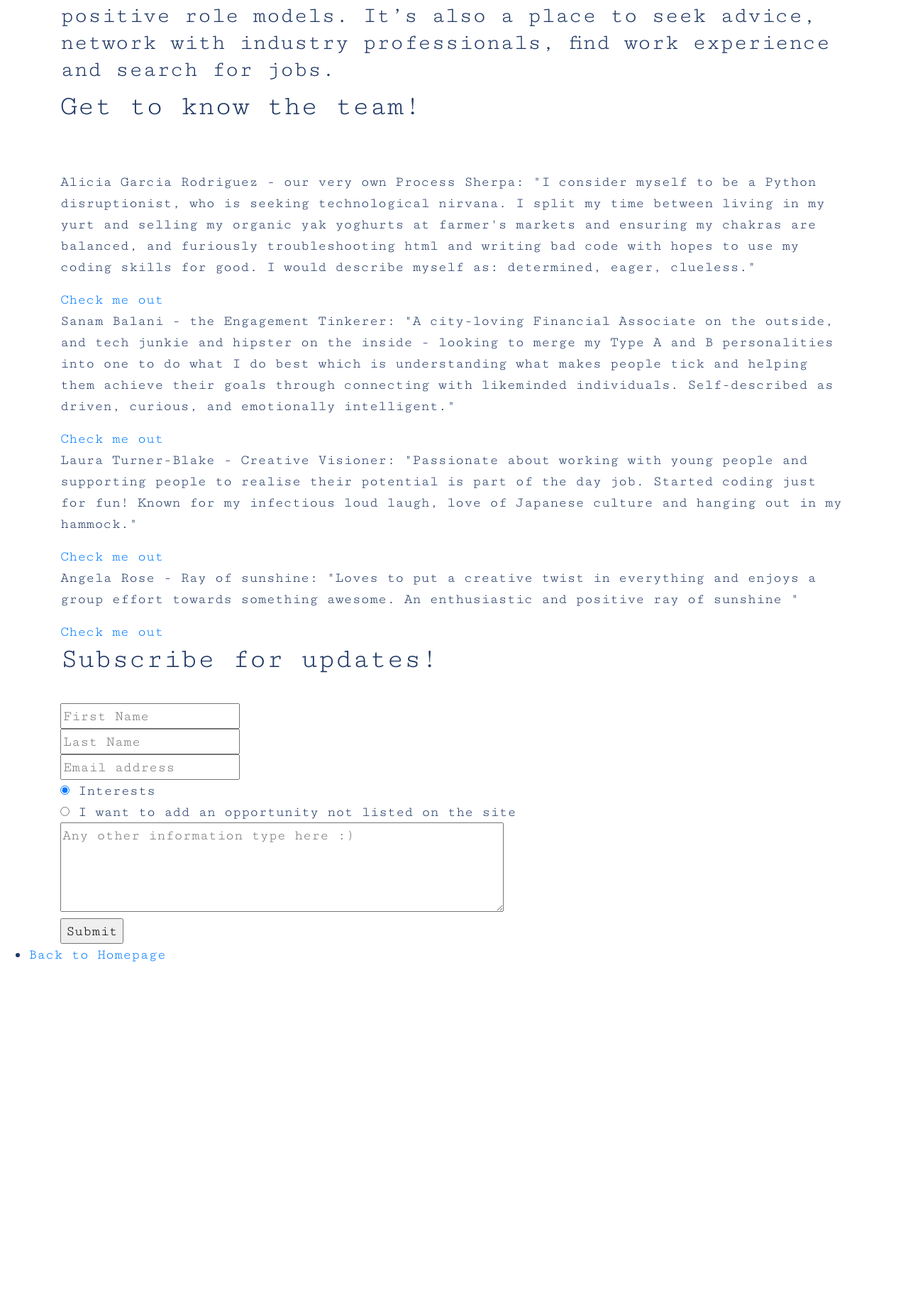
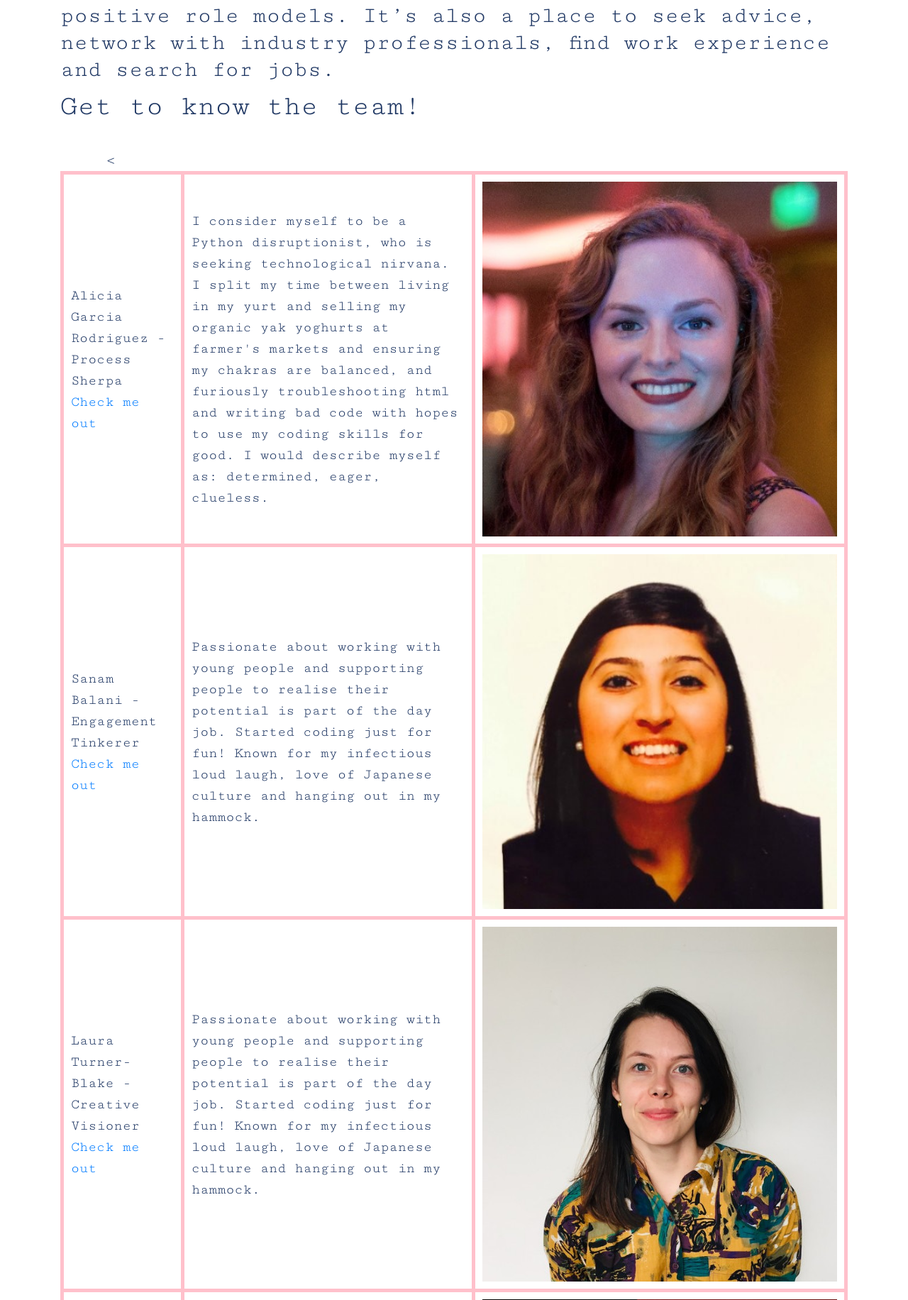
Before and after one commit to edu05/simple-flask-app, a Flask app: page /about_us.html in a window 1280 px wide. Shown: the part 800-2632 px from the top of the page at 71% size. Before the commit the page ends 2155 px from the top, so only its background shows below. Run offline with Flask 2, Linux system fonts and the light colour scheme; some libraries are stand-ins or nearby versions.

Commit message:
added photos and table

```diff
--- a/templates/about_us.html
+++ b/templates/about_us.html
@@ -73,21 +73,38 @@
       <!-- Add font awesome icons -->
       <a href="#" class="fa fa-Linkedin"></a>
 
-      <p> Alicia Garcia Rodriguez - our very own Process Sherpa:
-        "I consider myself to be a Python disruptionist, who is seeking technological nirvana. I split my time between living in my yurt and selling my organic yak yoghurts at farmer's markets and ensuring my chakras are balanced, and furiously troubleshooting html and writing bad code with hopes to use my coding skills for good. I would describe myself as: determined, eager, clueless."</p>
-        <a href="https://www.linkedin.com/in/vodriguez/">Check me out</a>
+      <style>
+        table, th, td {
+          border: 5px solid pink;
+        }
+        th, td {
+          padding: 10px;
+        }
+        </style>
+          <table style="width:100%">
 
-      <p> Sanam Balani - the Engagement Tinkerer:
-        "A city-loving Financial Associate on the outside, and tech junkie and hipster on the inside - looking to merge my Type A and B personalities into one to do what I do best which is understanding what makes people tick and helping them achieve their goals through connecting with likeminded individuals. Self-described as driven, curious, and emotionally intelligent."</p>
-        <a href="https://uk.linkedin.com/in/sanam-balani-16829061">Check me out</a>
+            <<tr>
+              <td>Alicia Garcia Rodriguez - Process Sherpa <a href="https://www.linkedin.com/in/vodriguez/">Check me out</a></td>
+              <td>I consider myself to be a Python disruptionist, who is seeking technological nirvana. I split my time between living in my yurt and selling my organic yak yoghurts at farmer's markets and ensuring my chakras are balanced, and furiously troubleshooting html and writing bad code with hopes to use my coding skills for good. I would describe myself as: determined, eager, clueless.</td>
+              <td><img src="static/alice.jpg" alt="This is me" width="500px"></td>
+            </tr>
+            <tr>
+              <td>Sanam Balani - Engagement Tinkerer <a href="https://uk.linkedin.com/in/sanam-balani-16829061">Check me out</a></td>
+              <td>Passionate about working with young people and supporting people to realise their potential is part of the day job. Started coding just for fun! Known for my infectious loud laugh, love of Japanese culture and hanging out in my hammock.</td>
+              <td><img src="static/sanam.jpg" alt="This is me" width="500px"></td>
+            </tr>
+            <tr>
+              <td>Laura Turner-Blake - Creative Visioner <a href="https://www.linkedin.com/in/laura-turner-blake-8bbb0b8b">Check me out</a></td>
+              <td>Passionate about working with young people and supporting people to realise their potential is part of the day job. Started coding just for fun! Known for my infectious loud laugh, love of Japanese culture and hanging out in my hammock.</td>
+              <td><img src="static/laura2.jpg" alt="This is me" width="500px"></td>
+            </tr>
+            <tr>
+              <td>Angela Rose - Ray of sunshine< <a href="https://www.linkedin.com/in/angela-rose-5038a1120/">Check me out</a>/td>
+              <td>Loves to put a creative twist in everything and enjoys a group effort towards something awesome. An enthusiastic and positive ray of sunshine</td>
+              <td><img src="static/angie.jpg" alt="This is me" width="500px"></td>
+            </tr>
+          </table>
 
-      <p> Laura Turner-Blake - Creative Visioner:
-        "Passionate about working with young people and supporting people to realise their potential is part of the day job. Started coding just for fun! Known for my infectious loud laugh, love of Japanese culture and hanging out in my hammock."</p>
-        <a href="https://www.linkedin.com/in/laura-turner-blake-8bbb0b8b">Check me out</a>
-
-      <p> Angela Rose - Ray of sunshine:
-          "Loves to put a creative twist in everything and enjoys a group effort towards something awesome. An enthusiastic and positive ray of sunshine "</p>
-          <a href="https://www.linkedin.com/in/angela-rose-5038a1120/">Check me out</a>
 
       <h1> Subscribe for updates! </h1>
       <form id="subscribeForm" action="/send" method="post">
```
Also changed, not shown: static/alice.jpg (added), static/angie.jpg (added), static/laura2.jpg (added), static/sanam.jpg (added), 2 other files.
